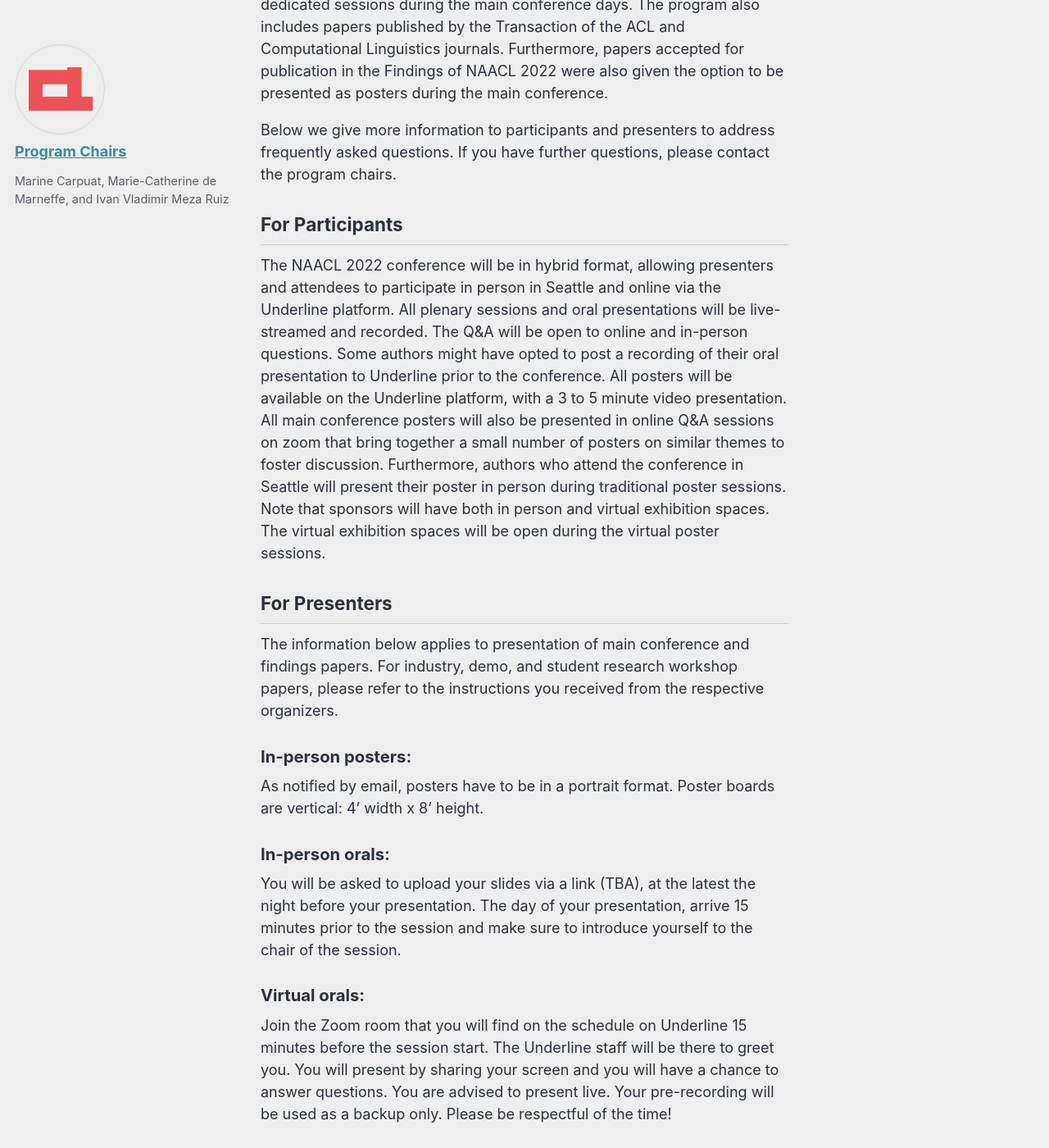
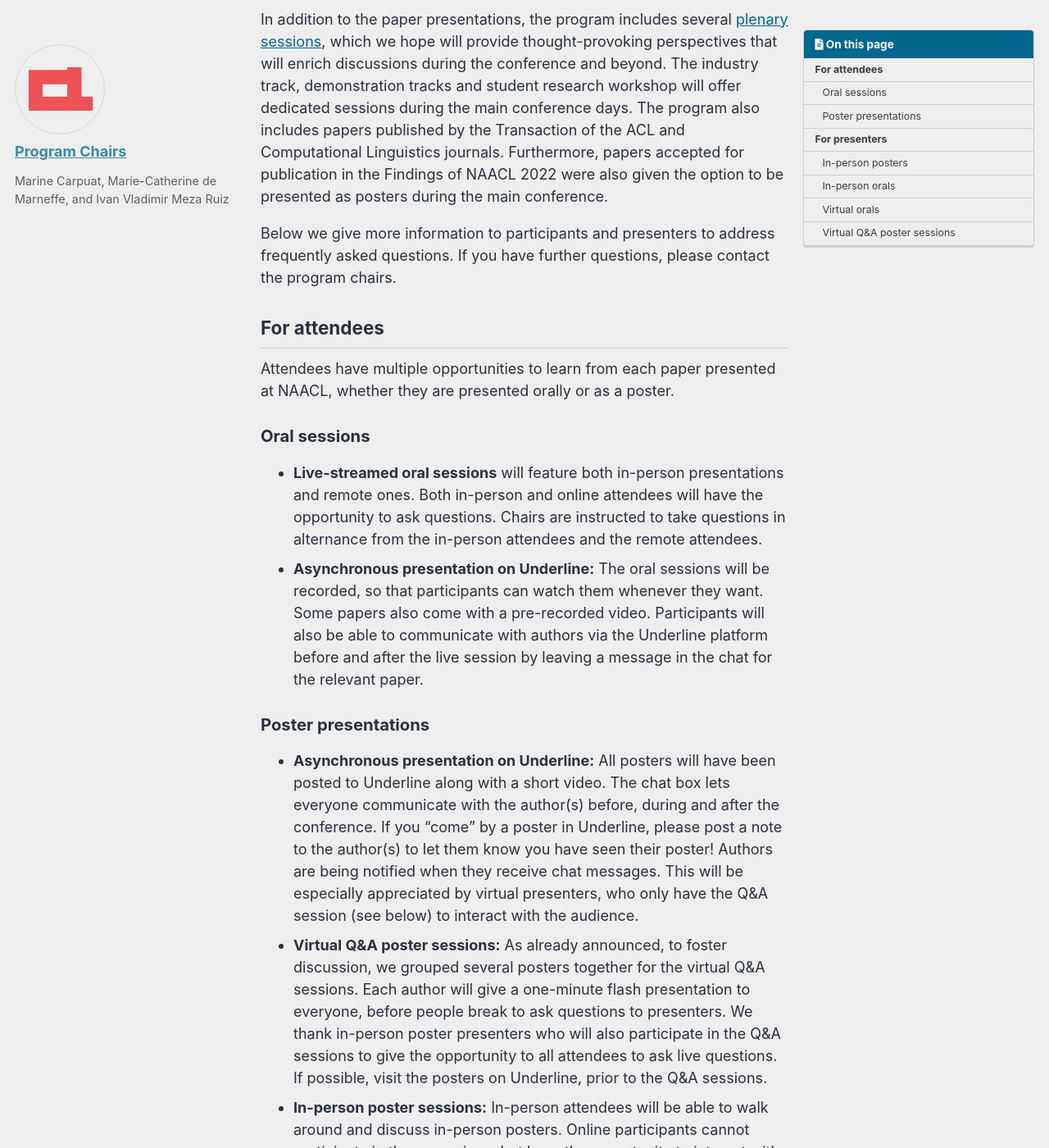
Before and after one commit to naacl-org/naacl-2022-website, a Jekyll site: the page built from _posts/2022-06-09-information-for-attendees-and-presenters.md, in a window 1280 px wide and 1400 px high, scrolled down 354 px. Shown: the whole window at 82% size. Built offline with Jekyll 4.4.1, drawn with Linux system fonts in a browser that asks for light colours; cached includes are drawn as plain includes; comment, search, counter and statistics services are not loaded; some of the changed text lies outside the part shown.

Commit message:
Updated the blog post

```diff
--- a/_posts/2022-06-09-information-for-attendees-and-presenters.md
+++ b/_posts/2022-06-09-information-for-attendees-and-presenters.md
@@ -6,49 +6,41 @@ tags:
   announcement
 categories:
   blog
+toc: true
+toc_sticky: true
 ---
 
-[The conference program](https://2022.naacl.org/program/) was designed to allow for presentation and attendance in person in Seattle and virtually from all over the world.
-In addition to the paper presentations, the program includes several [plenary sessions](https://2022.naacl.org/program/keynotes-panels/),
-which we hope will provide thought-provoking perspectives that will enrich discussions during the conference and beyond.
-The industry track, demonstration tracks and student research workshop will offer dedicated sessions during the main conference days.
-The program also includes papers published by the Transaction of the ACL and Computational Linguistics journals.
-Furthermore, papers accepted for publication in the Findings of NAACL 2022 were also given the option to be presented as posters during the main conference.
+The [main conference schedule](/program/schedule/) is now complete. It attempts to balance many factors: oral and poster presentations are structured in a way that we hope will help maximize interaction for both in-person and online attendees, while trying to keep the workload for authors manageable and allowing for some interaction during normal waking hours in distant timezones.
 
-Below we give more information to participants and presenters to address frequently asked questions.
-If you have further questions, please contact the program chairs.
+In addition to the paper presentations, the program includes several [plenary sessions](/program/keynotes-panels/), which we hope will provide thought-provoking perspectives that will enrich discussions during the conference and beyond. The industry track, demonstration tracks and student research workshop will offer dedicated sessions during the main conference days. The program also includes papers published by the Transaction of the ACL and Computational Linguistics journals. Furthermore, papers accepted for publication in the Findings of NAACL 2022 were also given the option to be presented as posters during the main conference.
 
-## For Participants
+Below we give more information to participants and presenters to address frequently asked questions. If you have further questions, please contact the program chairs.
 
-The NAACL 2022 conference will be in hybrid format, allowing presenters and attendees to participate in person in Seattle and online via the Underline platform.
-All plenary sessions and oral presentations will be live-streamed and recorded.
-The Q&A will be open to online and in-person questions.
-Some authors might have opted to post a recording of their oral presentation to Underline prior to the conference.
-All posters will be available on the Underline platform, with a 3 to 5 minute video presentation.
-All main conference posters will also be presented in online Q&A sessions on zoom that bring together a small number of posters on similar themes to foster discussion.
-Furthermore, authors who attend the conference in Seattle will present their poster in person during traditional poster sessions.
-Note that sponsors will have both in person and virtual exhibition spaces.
-The virtual exhibition spaces will be open during the virtual poster sessions.
+## For attendees
+Attendees have multiple opportunities to learn from each paper presented at NAACL, whether they are presented orally or as a poster.
 
-## For Presenters
+### Oral sessions
+* **Live-streamed oral sessions** will feature both in-person presentations and remote ones. Both in-person and online attendees will have the opportunity to ask questions. Chairs are instructed to take questions in alternance from the in-person attendees and the remote attendees.
+* **Asynchronous presentation on Underline:** The oral sessions will be recorded, so that participants can watch them whenever they want. Some papers also come with a pre-recorded video. Participants will also be able to communicate with authors via the Underline platform before and after the live session by leaving a message in the chat for the relevant paper.
 
-The information below applies to presentation of main conference and findings papers.
-For industry, demo, and student research workshop papers, please refer to the instructions you received from the respective organizers.
+### Poster presentations
+* **Asynchronous presentation on Underline:** All posters will have been posted to Underline along with a short video. The chat box lets everyone communicate with the author(s) before, during and after the conference. If you “come” by a poster in Underline, please post a note to the author(s) to let them know you have seen their poster! Authors are being notified when they receive chat messages. This will be especially appreciated by virtual presenters, who only have the Q&A session (see below) to interact with the audience.
+* **Virtual Q&A poster sessions:** As already announced, to foster discussion, we grouped several posters together for the virtual Q&A sessions. Each author will give a one-minute flash presentation to everyone, before people break to ask questions to presenters. We thank in-person poster presenters who will also participate in the Q&A sessions to give the opportunity to all attendees to ask live questions. If possible, visit the posters on Underline, prior to the Q&A sessions.
+* **In-person poster sessions:** In-person attendees will be able to walk around and discuss in-person posters. Online participants cannot participate in these sessions, but have the opportunity to interact with posters asynchronously and in virtual Q&As instead.
 
-### In-person posters:
+## For presenters
 
-As notified by email, posters have to be in a portrait format. Poster boards are vertical: 4' width x 8' height.
+All presenters should refer to the [detailed presentation instructions from Underline](https://docs.google.com/presentation/d/1SaQu5e7hYv5P5OjXecq_Pgcb8PnvUnldnwLOt9kqCpw/edit?usp=sharing).
+A few points to note:
 
-### In-person orals:
+### In-person posters
+Posters have to be in a **portrait** format. Poster boards are vertical: 4’ width x 8’ height.
 
-You will be asked to upload your slides via a link (TBA),
-at the latest the night before your presentation.
-The day of your presentation, arrive 15 minutes prior to the session and make sure to introduce yourself to the chair of the session.
+### In-person orals
+You will be asked to upload your slides at the latest the night before your presentation (see Underline instructions for link). The day of your presentation, arrive 15 minutes prior to the session and make sure to introduce yourself to the chair of the session.
 
-### Virtual orals:
-
+### Virtual orals
 Join the Zoom room that you will find on the schedule on Underline 15 minutes before the session start. The Underline staff will be there to greet you. You will present by sharing your screen and you will have a chance to answer questions. You are advised to present live. Your pre-recording will be used as a backup only. Please be respectful of the time!
 
-### Virtual Q&A poster sessions:
-
-To foster discussion, virtual poster sessions will be organized into Q&A sessions on zoom that bring together a small number of posters on similar themes. More info soon!
+### Virtual Q&A poster sessions
+To foster discussion, virtual poster sessions will be organized into Q&A sessions where posters are grouped along similar themes. More info soon!
```
